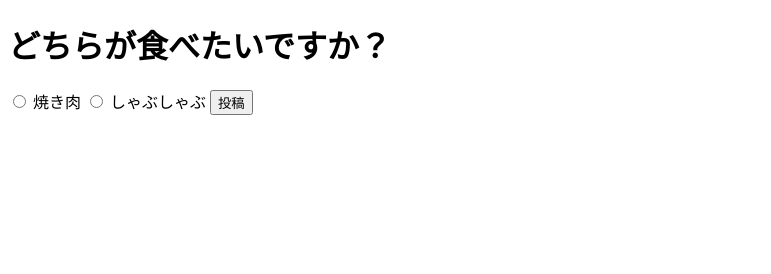
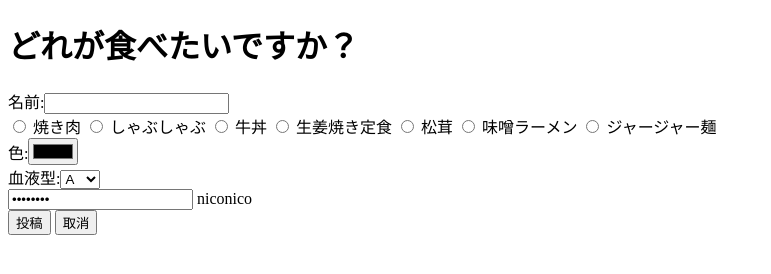
Before and after one commit to progedu/intro-curriculum-3014, a website: page form.html in a window 1280 px wide. Shown: the whole page, without its empty margins (0-771 px from the left). Drawn offline with Linux system fonts and the light colour scheme.

Commit message:
formに名前などを入力できるよう追加

```diff
--- a/form.html
+++ b/form.html
@@ -6,11 +6,29 @@
 </head>
 
 <body>
-	<h1>どちらが食べたいですか？</h1>
+	<h1>どれが食べたいですか？</h1>
 	<form method="post" action="/enquetes/yaki-shabu">
+		名前:<input type="text" name="name"><br>
 		<input type="radio" name="yaki-shabu" value="焼き肉" /> 焼き肉
 		<input type="radio" name="yaki-shabu" value="しゃぶしゃぶ" /> しゃぶしゃぶ
+		<input type="radio" name="yaki-shabu" value="牛丼" /> 牛丼
+		<input type="radio" name="yaki-shabu" value="生姜焼き定食" /> 生姜焼き定食
+		<input type="radio" name="yaki-shabu" value="松茸" /> 松茸
+		<input type="radio" name="yaki-shabu" value="味噌ラーメン" /> 味噌ラーメン
+		<input type="radio" name="yaki-shabu" value="ジャージャー麺" /> ジャージャー麺
+		<br>
+		色:<input type="color" name="color">
+		<br>
+		血液型:<select name="blood-type">
+			<option value="A">A</option>
+			<option value="B">B</option>
+			<option value="AB">AB</option>
+			<option value="O">O</option>
+		</select><br>
+		<input type="password" name="yaki-shabu" value="niconico" /> niconico
+		<br>
 		<button type="submit">投稿</button>
+		<input type="reset" value="取消">
 	</form>
 </body>
 
```
